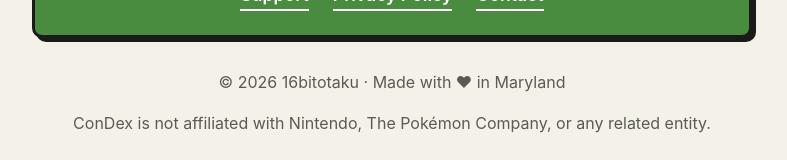
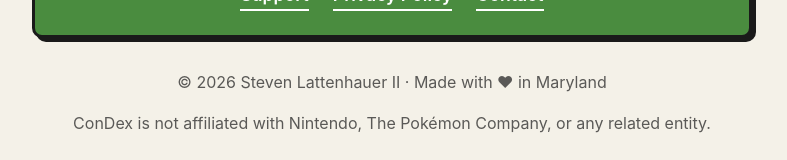
Before and after one commit to 16bitOtaku/16bitotaku.github.io, a plain HTML site: page condex/index.html in a window 1280 px wide. Shown: the part 1535-1695 px from the top of the page, without its empty margins (248-1035 px from the left). Drawn offline with Linux system fonts and the light colour scheme.

Commit message:
Update index.html

```diff
--- a/condex/index.html
+++ b/condex/index.html
@@ -183,7 +183,7 @@
   </section>
 
   <footer>
-    <p>© 2026 16bitotaku · Made with ♥ in Maryland</p>
+    <p>© 2026 Steven Lattenhauer II · Made with ♥ in Maryland</p>
     <p>ConDex is not affiliated with Nintendo, The Pokémon Company, or any related entity.</p>
   </footer>
 
```
